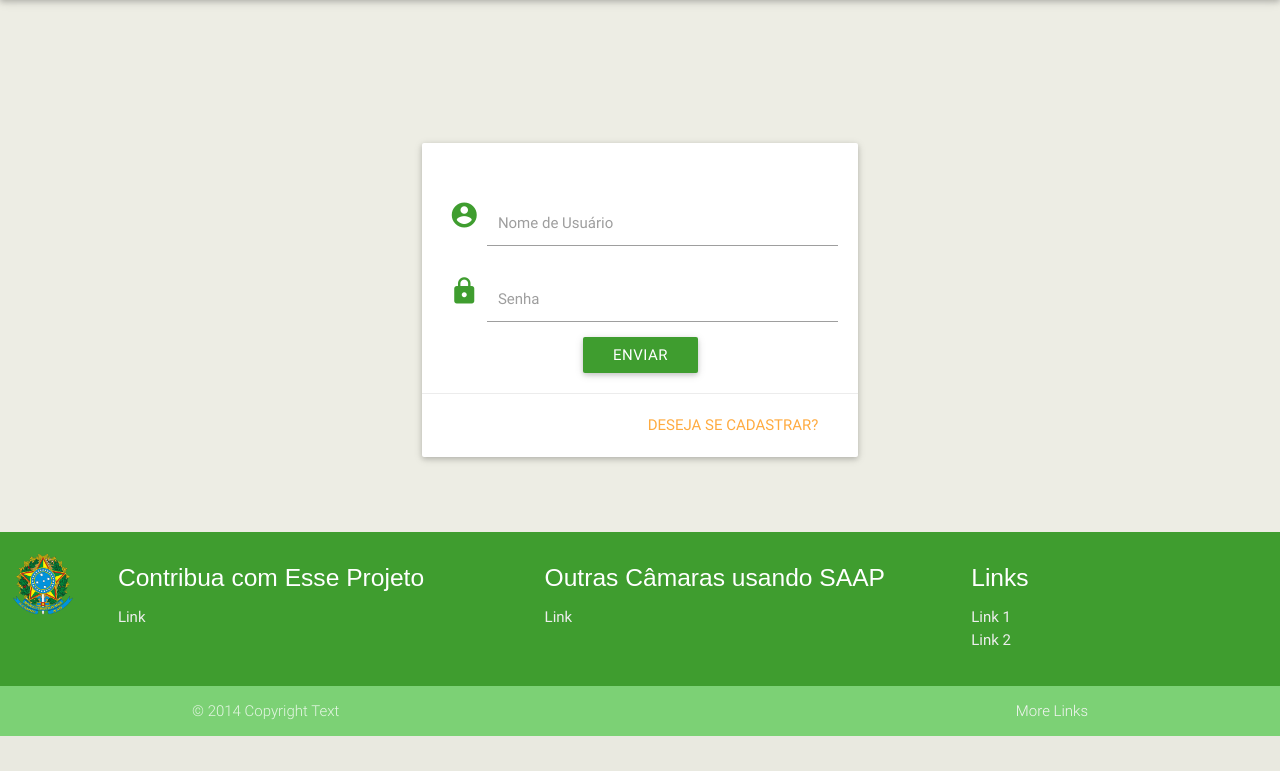
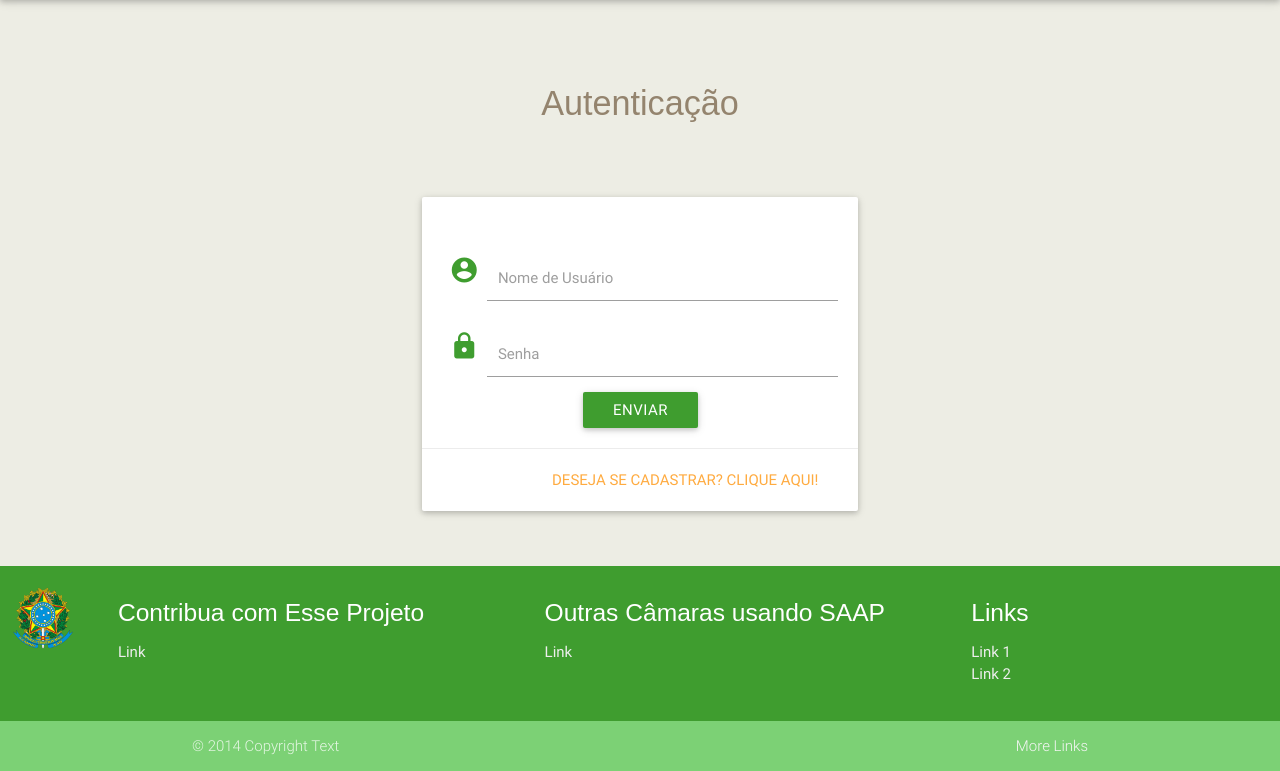
Before and after one commit to fga-eps-mds/2016.2-SAAP, a Django app: page / in a window 1280 px wide. Shown: the part 64-835 px from the top of the page. Before the commit the page ends 800 px from the top, so only its background shows below. Run offline with Django 3.2, Linux system fonts and the light colour scheme; data that the repository does not hold is empty; some libraries are stand-ins or nearby versions.

Commit message:
Pequena correção de textos de links.

```diff
--- a/saap/autenticacao/templates/login.html
+++ b/saap/autenticacao/templates/login.html
@@ -3,11 +3,11 @@
     <main>
     <br><br><br>
     <div class="container">
-
         <div class="row">
             <div class="col s12 offset-m2 m8 offset-l3 l6">
+                <h4 class="center">Autenticação</h4>
                 {% if messages %}
-          <ul class="messages">
+                    <ul class="messages center">
                         {% for message in messages %}
                             <li{% if message.tags %} class="{{ message.tags }}"{% endif %} style="color:red">{{ message }}</li>
                         {% endfor %}
@@ -32,7 +32,7 @@
                             </div>
                         </div>
                         <div class="card-action right-align">
-                        <a href="{% url 'cadastro' %}">Deseja se cadastrar?</a>
+                            <a href="{% url 'cadastro' %}">Deseja se cadastrar? Clique aqui!</a>
                         </div>
                     </div>
                 </form>
```
Lines whose indentation alone changed are shown as unchanged.
